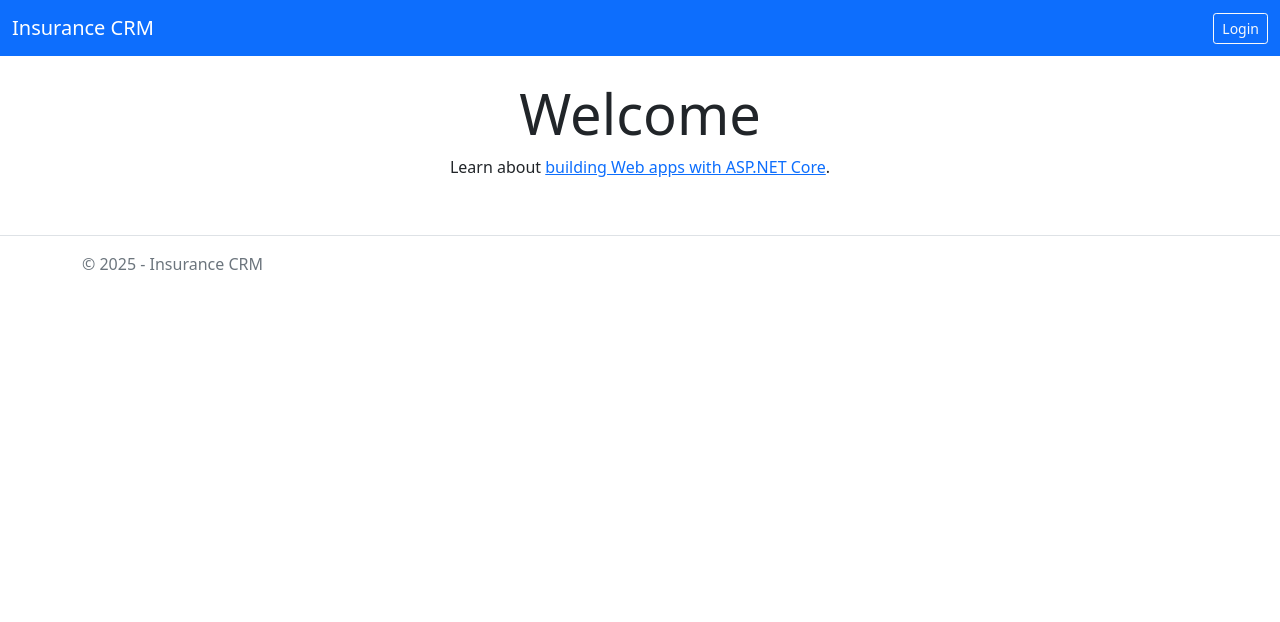
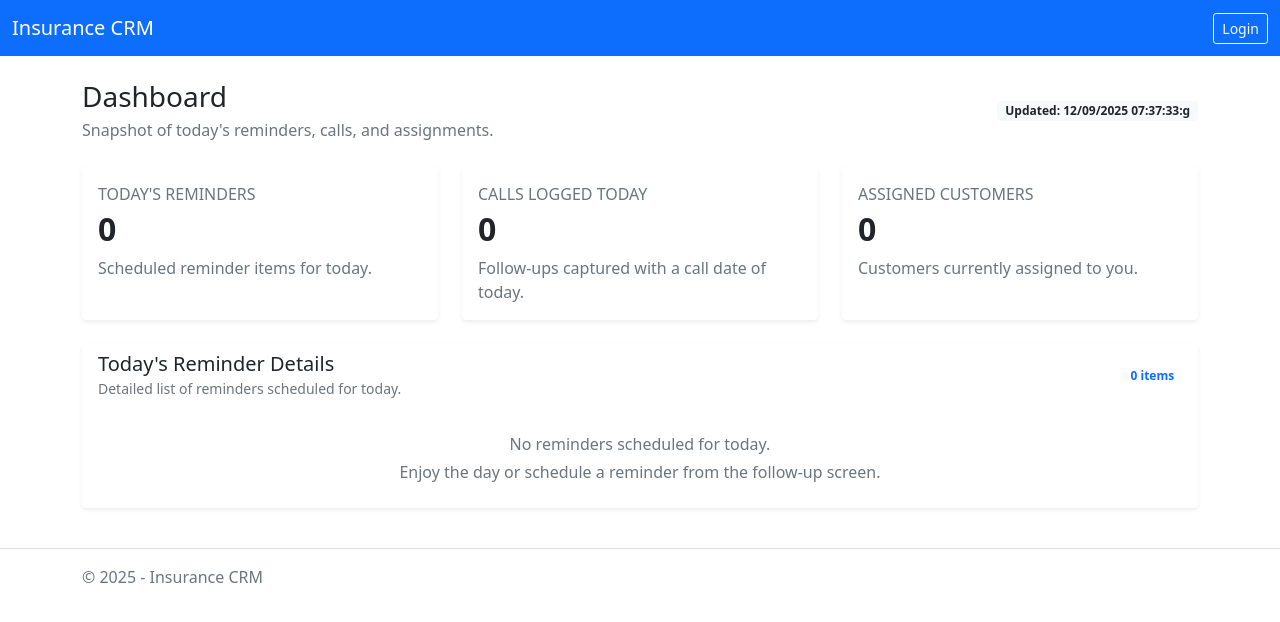
Before and after one commit to Rajeshpandey9807/InsuraceCRM_Dapper, an ASP.NET Core app: template InsuraceCRM_Dapper/InsuraceCRM_Dapper/Views/Home/Index.cshtml in a window 1280 px wide. Shown: the top 622 px of the page. Run offline with ASP.NET Core 8, Linux system fonts and the light colour scheme; the template is opened without the code that fills it, so the values that code supplies are empty; the project's own start-up code is not run, and a stand-in starts its controllers and pages.

Commit message:
feat: Implement dashboard with reminders and call counts
Co-authored-by: thgvr57mss <thgvr57mss@privaterelay.appleid.com>

```diff
--- a/InsuraceCRM_Dapper/InsuraceCRM_Dapper/Controllers/AccountController.cs
+++ b/InsuraceCRM_Dapper/InsuraceCRM_Dapper/Controllers/AccountController.cs
@@ -25,7 +25,7 @@ public class AccountController : Controller
     {
         if (User.Identity?.IsAuthenticated ?? false)
         {
-            return RedirectToAction("Index", "Customer");
+            return RedirectToAction("Index", "Home");
         }
 
         ViewData["ReturnUrl"] = returnUrl;
@@ -105,6 +105,6 @@ public class AccountController : Controller
             return Redirect(returnUrl);
         }
 
-        return RedirectToAction("Index", "Customer");
+        return RedirectToAction("Index", "Home");
     }
 }
--- a/InsuraceCRM_Dapper/InsuraceCRM_Dapper/Program.cs
+++ b/InsuraceCRM_Dapper/InsuraceCRM_Dapper/Program.cs
@@ -29,11 +29,13 @@ builder.Services.AddScoped<IUserRepository, UserRepository>();
 builder.Services.AddScoped<ICustomerRepository, CustomerRepository>();
 builder.Services.AddScoped<IFollowUpRepository, FollowUpRepository>();
 builder.Services.AddScoped<IReminderRepository, ReminderRepository>();
+builder.Services.AddScoped<IDashboardRepository, DashboardRepository>();
 
 builder.Services.AddScoped<IUserService, UserService>();
 builder.Services.AddScoped<ICustomerService, CustomerService>();
 builder.Services.AddScoped<IFollowUpService, FollowUpService>();
 builder.Services.AddScoped<IReminderService, ReminderService>();
+builder.Services.AddScoped<IDashboardService, DashboardService>();
 
 var app = builder.Build();
 
--- a/InsuraceCRM_Dapper/InsuraceCRM_Dapper/Views/Home/Index.cshtml
+++ b/InsuraceCRM_Dapper/InsuraceCRM_Dapper/Views/Home/Index.cshtml
@@ -1,8 +1,91 @@
+@model InsuraceCRM_Dapper.ViewModels.DashboardViewModel
+@using System.Linq
+
 @{
-    ViewData["Title"] = "Home Page";
+    ViewData["Title"] ??= "Dashboard";
 }
 
-<div class="text-center">
-    <h1 class="display-4">Welcome</h1>
-    <p>Learn about <a href="https://learn.microsoft.com/aspnet/core">building Web apps with ASP.NET Core</a>.</p>
+<div class="d-flex justify-content-between align-items-center mb-4">
+    <div>
+        <h1 class="h3 mb-1">Dashboard</h1>
+        <p class="text-muted mb-0">Snapshot of today's reminders, calls, and assignments.</p>
+    </div>
+    <span class="badge bg-light text-dark">Updated: @DateTime.UtcNow.ToLocalTime():g</span>
 </div>
+
+<div class="row g-4 mb-4">
+    <div class="col-md-4">
+        <div class="card shadow-sm h-100 border-0">
+            <div class="card-body">
+                <p class="text-uppercase text-muted fw-semibold mb-1">Today's Reminders</p>
+                <h2 class="fw-bold">@Model.TodaysReminderCount</h2>
+                <p class="text-muted mb-0">Scheduled reminder items for today.</p>
+            </div>
+        </div>
+    </div>
+    <div class="col-md-4">
+        <div class="card shadow-sm h-100 border-0">
+            <div class="card-body">
+                <p class="text-uppercase text-muted fw-semibold mb-1">Calls Logged Today</p>
+                <h2 class="fw-bold">@Model.TodaysCallCount</h2>
+                <p class="text-muted mb-0">Follow-ups captured with a call date of today.</p>
+            </div>
+        </div>
+    </div>
+    <div class="col-md-4">
+        <div class="card shadow-sm h-100 border-0">
+            <div class="card-body">
+                <p class="text-uppercase text-muted fw-semibold mb-1">Assigned Customers</p>
+                <h2 class="fw-bold">@Model.AssignedCustomerCount</h2>
+                <p class="text-muted mb-0">Customers currently assigned to you.</p>
+            </div>
+        </div>
+    </div>
+</div>
+
+<div class="card shadow-sm border-0">
+    <div class="card-header bg-white border-0">
+        <div class="d-flex justify-content-between align-items-center">
+            <div>
+                <h5 class="mb-0">Today's Reminder Details</h5>
+                <small class="text-muted">Detailed list of reminders scheduled for today.</small>
+            </div>
+            <span class="badge bg-primary-subtle text-primary">@Model.TodaysReminderCount items</span>
+        </div>
+    </div>
+    <div class="card-body p-0">
+        @if (Model.TodaysReminders.Any())
+        {
+            <div class="table-responsive">
+                <table class="table table-hover align-middle mb-0">
+                    <thead class="table-light">
+                        <tr>
+                            <th>Customer</th>
+                            <th>Reminder Time</th>
+                            <th>Mobile</th>
+                            <th>Note</th>
+                        </tr>
+                    </thead>
+                    <tbody>
+                    @foreach (var reminder in Model.TodaysReminders)
+                    {
+                        <tr>
+                            <td>@reminder.CustomerName</td>
+                            <td>@reminder.ReminderDateTime.ToLocalTime().ToString("dd MMM yyyy - hh:mm tt")</td>
+                            <td>@reminder.CustomerMobileNumber</td>
+                            <td>@(string.IsNullOrWhiteSpace(reminder.Note) ? "—" : reminder.Note)</td>
+                        </tr>
+                    }
+                    </tbody>
+                </table>
+            </div>
+        }
+        else
+        {
+            <div class="p-4 text-center text-muted">
+                <p class="mb-1 fw-semibold">No reminders scheduled for today.</p>
+                <p class="mb-0">Enjoy the day or schedule a reminder from the follow-up screen.</p>
+            </div>
+        }
+    </div>
+</div>
--- a/InsuraceCRM_Dapper/InsuraceCRM_Dapper/Views/Shared/_Layout.cshtml
+++ b/InsuraceCRM_Dapper/InsuraceCRM_Dapper/Views/Shared/_Layout.cshtml
@@ -19,6 +19,9 @@
                     <ul class="navbar-nav me-auto mb-2 mb-lg-0">
                         @if (User.Identity?.IsAuthenticated ?? false)
                         {
+                            <li class="nav-item">
+                                <a class="nav-link" asp-controller="Home" asp-action="Index">Dashboard</a>
+                            </li>
                             <li class="nav-item">
                                 <a class="nav-link" asp-controller="Customer" asp-action="Index">Customers</a>
                             </li>
```
Also changed, not shown: InsuraceCRM_Dapper/InsuraceCRM_Dapper/Controllers/HomeController.cs (+27 -5 lines), InsuraceCRM_Dapper/InsuraceCRM_Dapper/Interfaces/Repositories/IDashboardRepository.cs (added, +10 -0 lines), InsuraceCRM_Dapper/InsuraceCRM_Dapper/Interfaces/Services/IDashboardService.cs (added, +8 -0 lines), InsuraceCRM_Dapper/InsuraceCRM_Dapper/Repositories/DashboardRepository.cs (added, +55 -0 lines), InsuraceCRM_Dapper/InsuraceCRM_Dapper/Services/DashboardService.cs (added, +45 -0 lines), InsuraceCRM_Dapper/InsuraceCRM_Dapper/ViewModels/DashboardViewModel.cs (added, +9 -0 lines).
